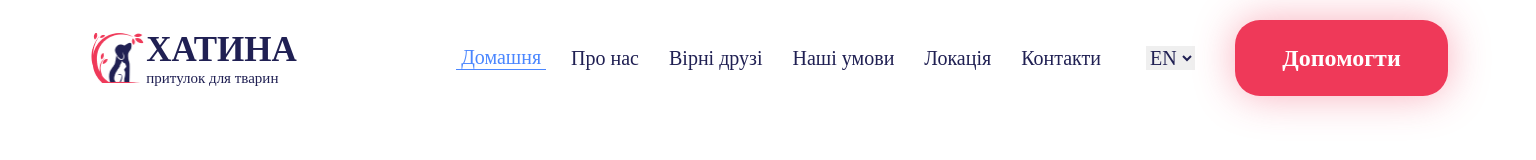
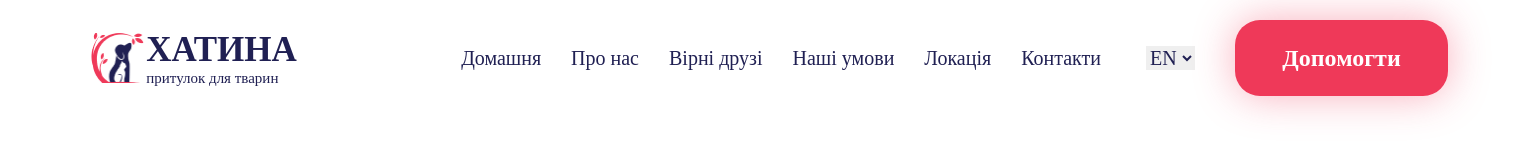
Before and after one commit to artipavl/animal-shelter, a React (Create React App) app: page / in a window 1536 px wide. Shown: the top 160 px of the page. Built offline with nearby package versions, Linux system fonts and the light colour scheme.

Commit message:
Update header.module.css

```diff
--- a/src/components/header/header.module.css
+++ b/src/components/header/header.module.css
@@ -37,8 +37,10 @@
   height: 100vh;
   background: var(--White, #fff);
   border-top: 1px solid #202053;
+  @media screen and (max-width: 1439px) {
+    transition: top 750ms ease;
+  }
 
-  transition: top 750ms ease;
   padding-top: 16px;
   padding-inline: 24px;
   @media screen and (min-width: 1024px) {
@@ -59,6 +61,9 @@
 .NavOpen {
   display: block;
   top: 106px;
+  @media screen and (min-width: 1440px) {
+    top: 0;
+  }
 }
 
 .NavList {
@@ -104,7 +109,7 @@
     padding-inline: 5px;
   }
 }
-.NavLinkActive {
+.NavLinkctive {
   color: var(--Blue, #4a86ff);
   border-bottom: 1px solid var(--Blue, #4a86ff);
 }
```
